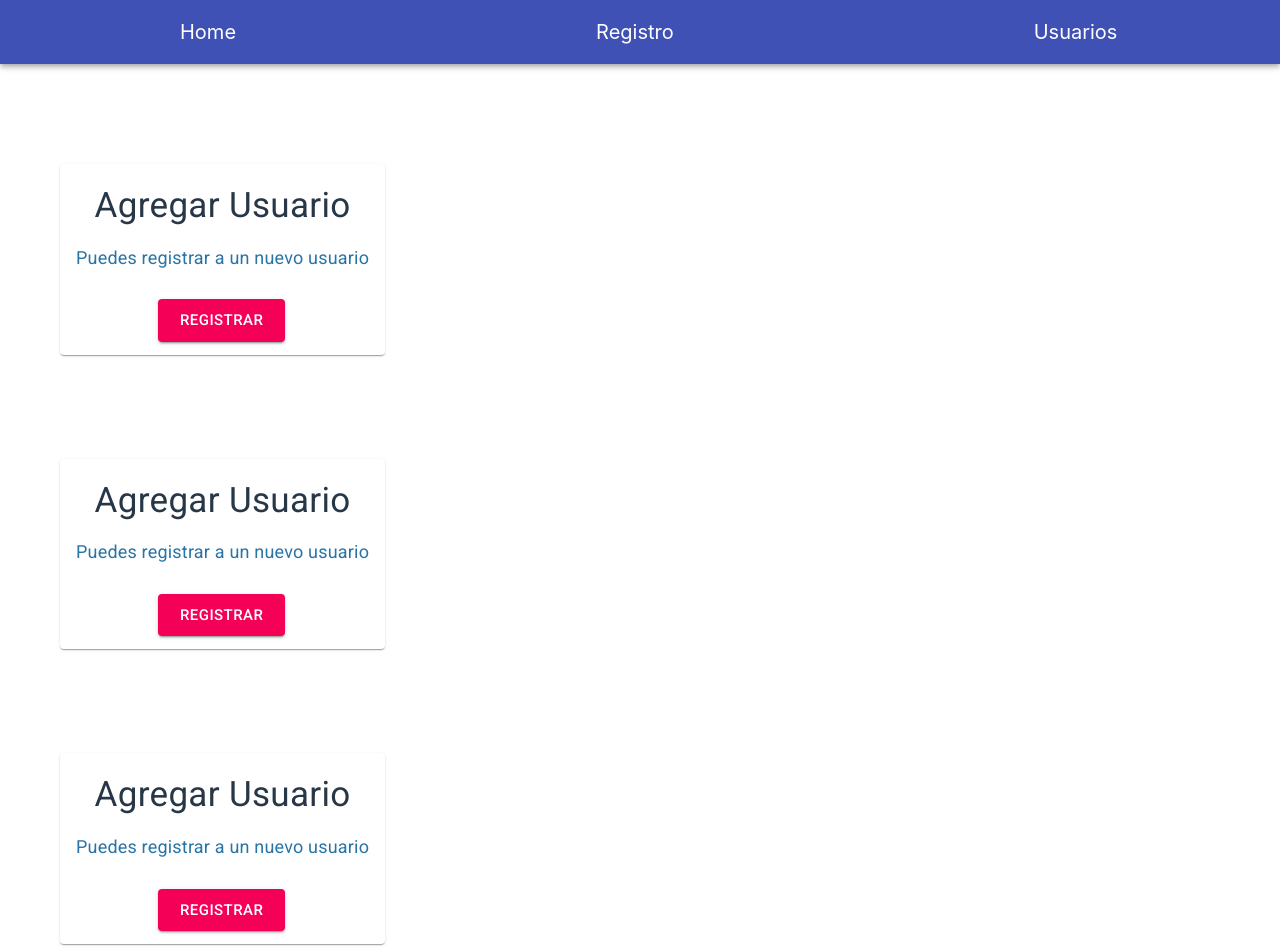
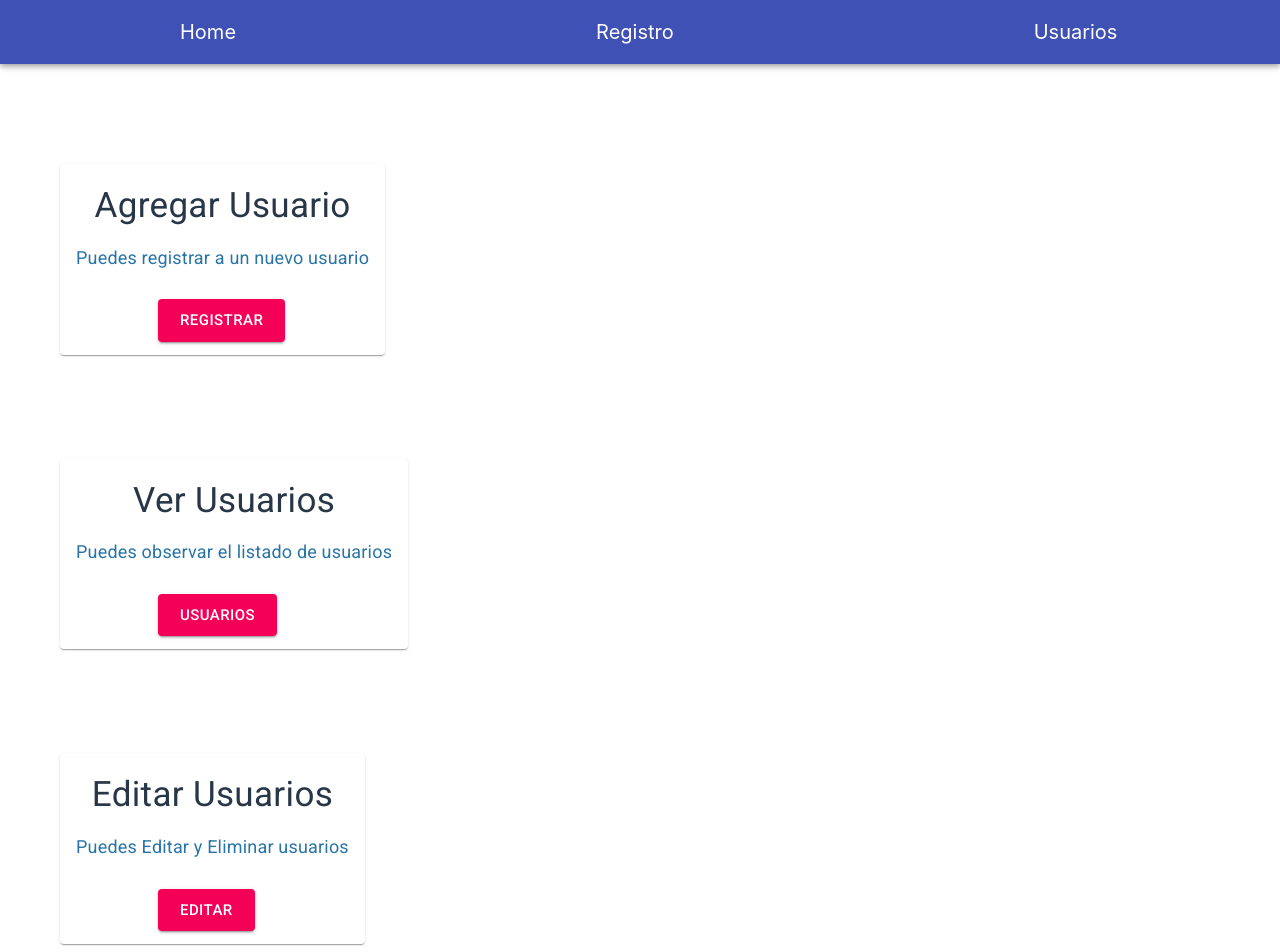
Before and after one commit to omarrendon/App-users, a React (Create React App) app: page / in a window 1280 px wide. Shown: the top 952 px of the page. Built offline with nearby package versions, Linux system fonts and the light colour scheme.

Commit message:
Agregando rutas a los componentes TempateCard, usando Link de reaact router

```diff
--- a/src/Components/Home.js
+++ b/src/Components/Home.js
@@ -9,18 +9,21 @@ class Home extends Component {
           title="Agregar Usuario"
           description=" Puedes registrar a un nuevo usuario"
           nameBtn="Registrar"
+          link = '/Registro'
         />
 
         <TemplateCard
-          title="Agregar Usuario"
-          description=" Puedes registrar a un nuevo usuario"
-          nameBtn="Registrar"
+          title="Ver Usuarios"
+          description="Puedes observar el listado de usuarios"
+          nameBtn="Usuarios"
+          link = '/Usuarios'
         />
 
         <TemplateCard
-          title="Agregar Usuario"
-          description=" Puedes registrar a un nuevo usuario"
-          nameBtn="Registrar"
+          title="Editar Usuarios"
+          description=" Puedes Editar y Eliminar usuarios"
+          nameBtn="Editar"
+          link = '/Registro'
         />
       </div>
     );
--- a/src/Components/TemplateCard.js
+++ b/src/Components/TemplateCard.js
@@ -5,11 +5,13 @@ import CardContent from "@material-ui/core/CardContent";
 import Button from "@material-ui/core/Button";
 import Typography from "@material-ui/core/Typography";
 import { withStyles } from "@material-ui/core";
+import { Link } from 'react-router-dom';
+
 
 class TemplateCard extends Component {
   render() {
-    const {classes} = this.props
-    const {title, description, nameBtn} = this.props
+    const { classes } = this.props;
+    const { title, description, nameBtn, link } = this.props;
     return (
       <div>
         <Card className={classes.card}>
@@ -31,6 +33,8 @@ class TemplateCard extends Component {
               variant="contained"
               size="Large"
               color="secondary"
+              component ={Link}
+              to = {link}
             >
               {nameBtn}
             </Button>
@@ -45,21 +49,21 @@ export default withStyles({
     Width: "auto",
     height: "auto",
     display: "inline-block",
-        margin: "100px 0px 0px 60px",
+    margin: "100px 0px 0px 60px"
   },
   title: {
     fontSize: 35,
-        color : "#283747",
+    color: "#283747",
     textAlign: "center"
   },
-      texto : {
-        color : "#2874A6",
-        fontSize: 18,
+  texto: {
+    color: "#2874A6",
+    fontSize: 18
   },
   pos: {
     marginBottom: 12
   },
-      btn : {
-        margin : "5px 0px 5px 90px"
+  btn: {
+    margin: "5px 0px 5px 90px"
   }
-}) (TemplateCard);
+})(TemplateCard);
```
Lines whose indentation alone changed are shown as unchanged.
